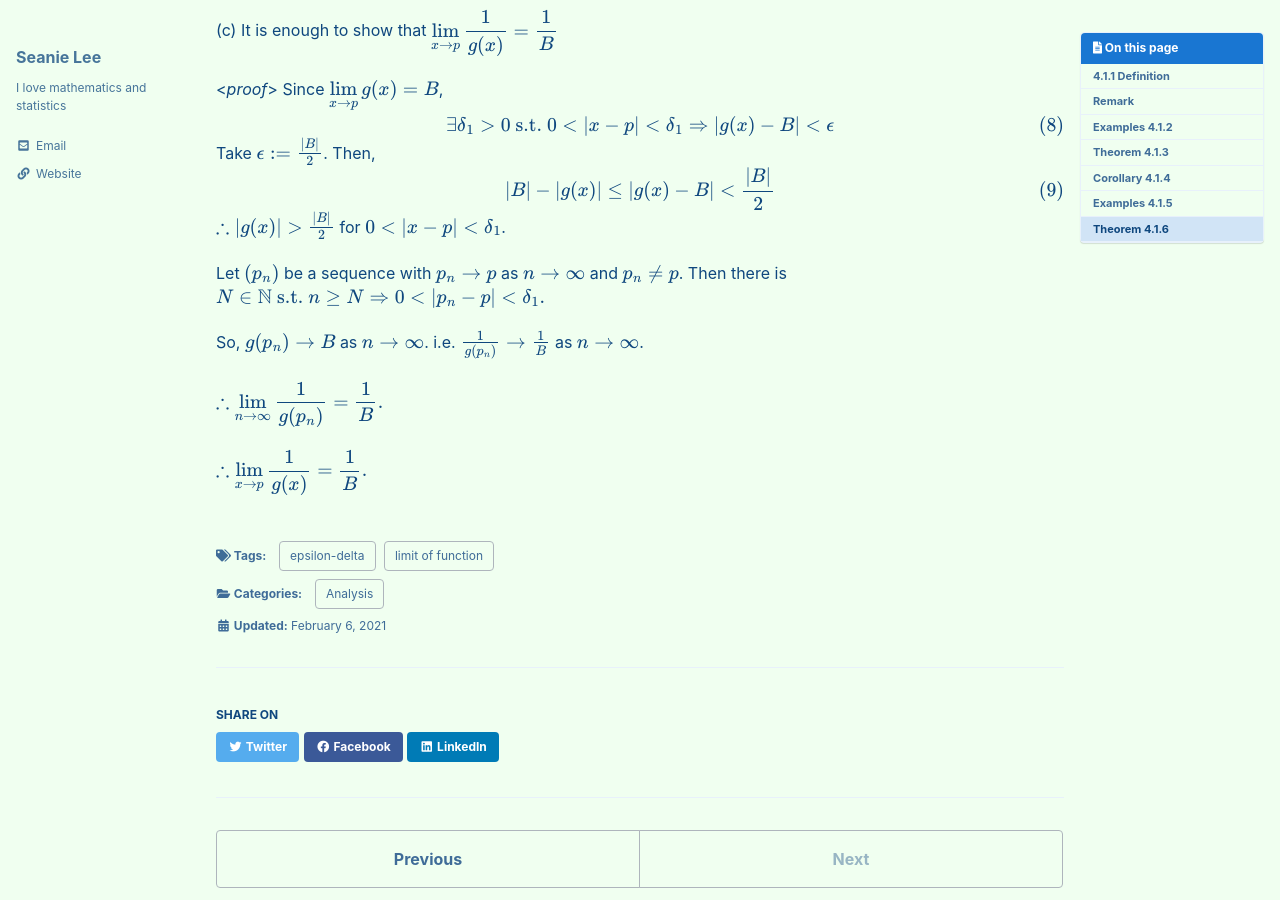
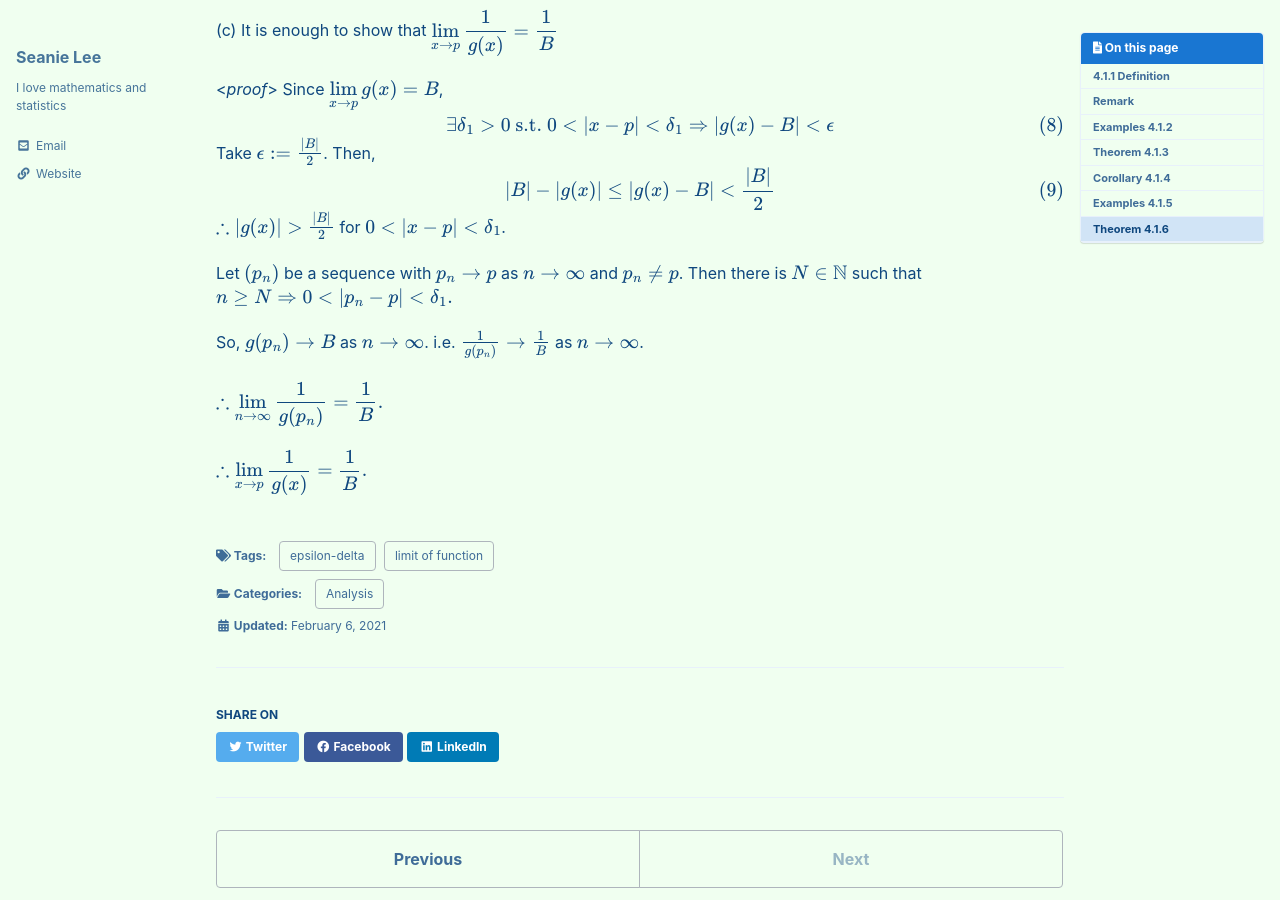
Before and after one commit to seanie12/blog, a Jekyll site: the page built from _posts/2021-02-06-Limit-of-function.md, in a window 1280 px wide and 900 px high, scrolled down 3172 px. Built offline with Jekyll 4.4.1, drawn with Linux system fonts in a browser that asks for light colours; cached includes are drawn as plain includes; formulas are drawn with MathJax 3.

Commit message:
Update 2021-02-06-Limit-of-function.md

```diff
--- a/_posts/2021-02-06-Limit-of-function.md
+++ b/_posts/2021-02-06-Limit-of-function.md
@@ -207,7 +207,8 @@ $$
 $\therefore |g(x)| > \frac{|B|}{2}$ for  $0<|x-p|<\delta_1$.
 
 Let $(p_n)$ be a sequence with $p_n \to p$ as $n\to \infty$ and $p_n \neq p$.
-Then there is $N \in \mathbb{N} \text{ s.t. } n\geq N \Rightarrow 0<|p_n -p| <\delta_1.$
+Then there is $N \in \mathbb{N}$ such that
+$n\geq N \Rightarrow 0<|p_n -p| <\delta_1.$
 
 So, $g(p_n)\to B$ as $n\to \infty$. i.e. $\frac{1}{g(p_n)} \to \frac{1}{B}$ as $n\to \infty$.
 
```
